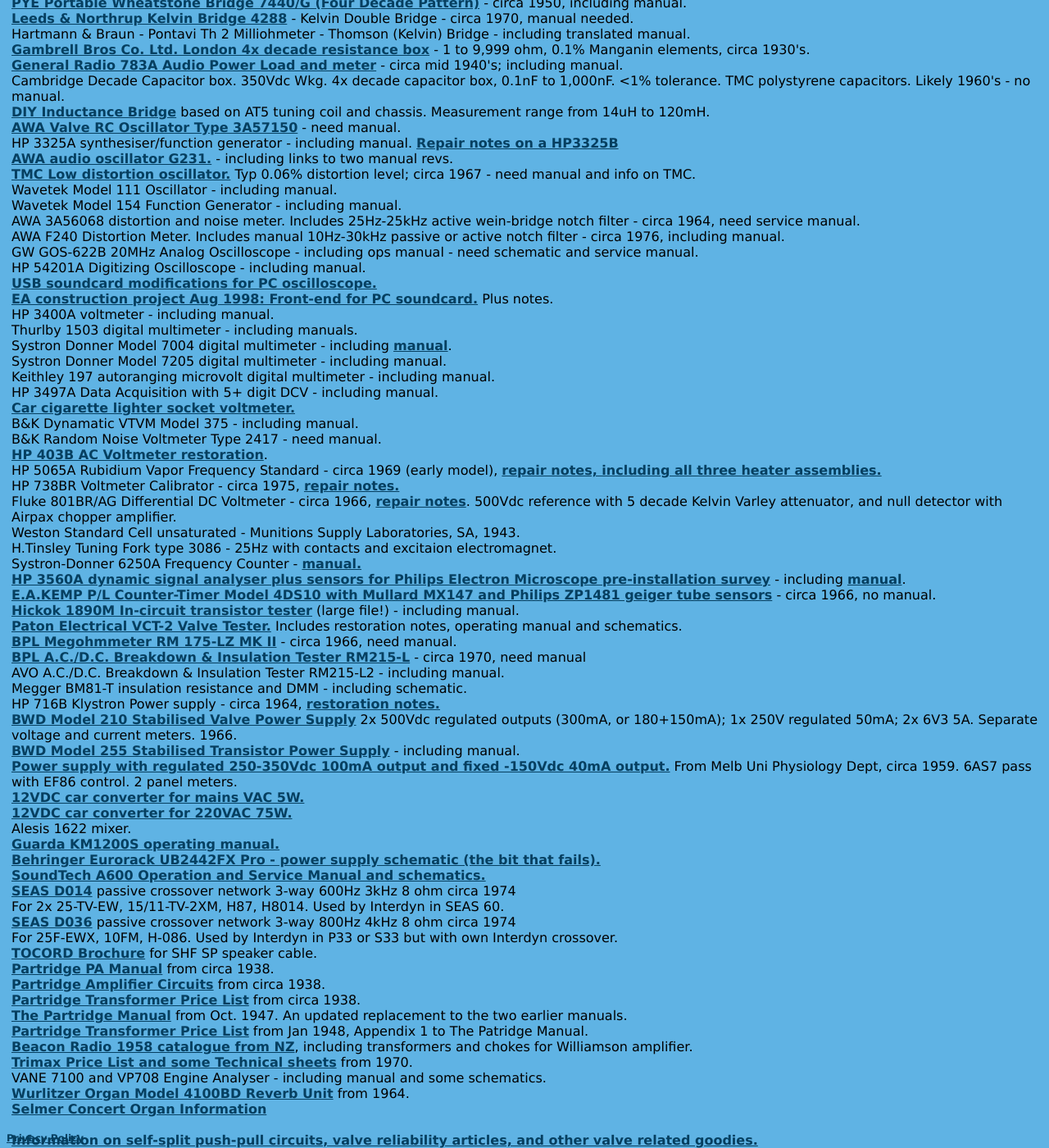
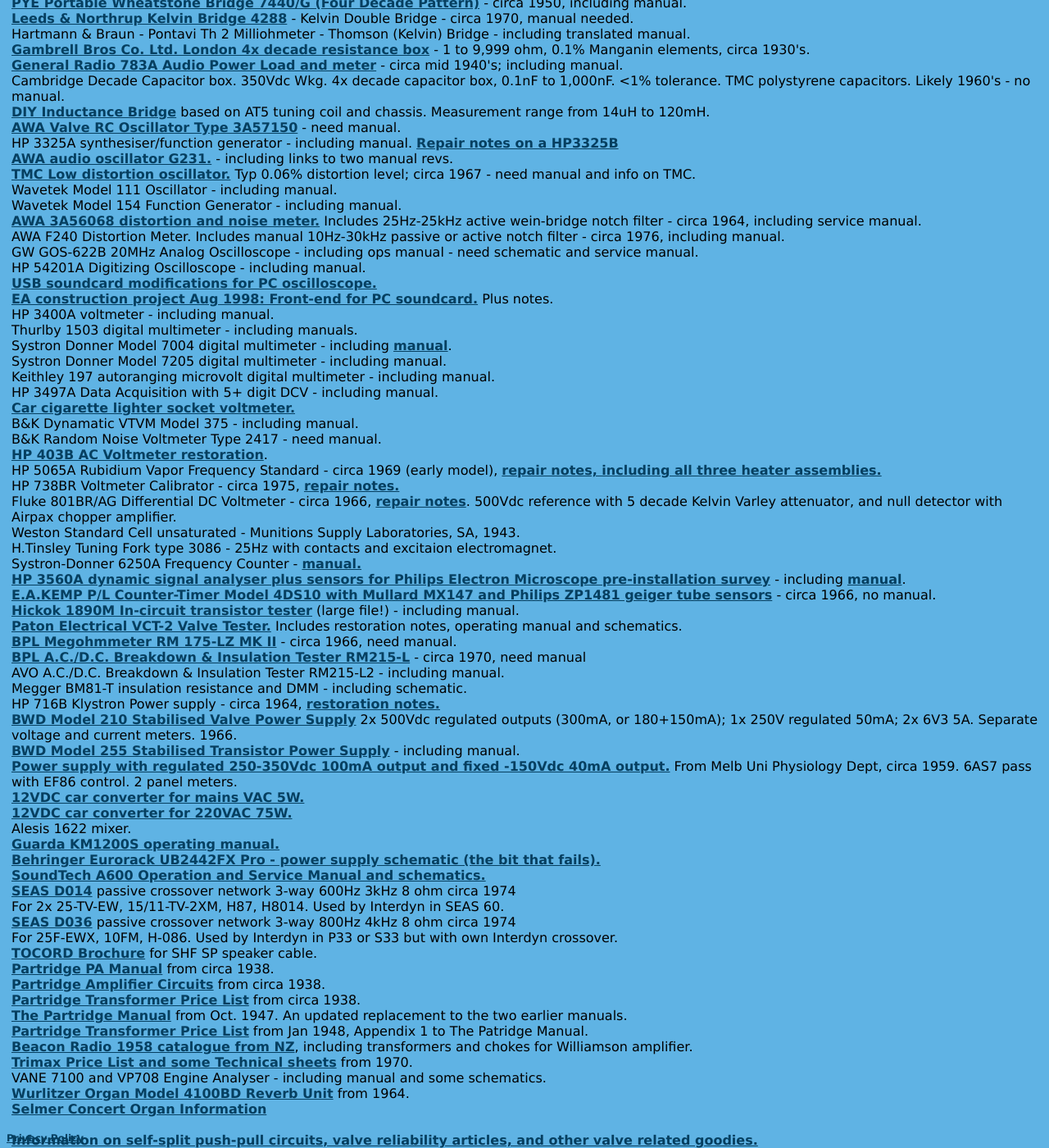
Before and after one commit to michael-robbins/michael-robbins.github.io, a Jekyll site: the page built from projects/amplifier.html, in a window 1280 px wide and 1400 px high, scrolled down 3358 px. Shown: the whole window at 82% size. Built offline with Jekyll 4.4.1, drawn with Linux system fonts in a browser that asks for light colours; some of the changed text lies outside the part shown.

Commit message:
Update amplifier.html

```diff
--- a/projects/amplifier.html
+++ b/projects/amplifier.html
@@ -229,7 +229,7 @@
       <br />
       Wavetek Model 154 Function Generator - including manual.
       <br />
-      AWA 3A56068 distortion and noise meter. Includes 25Hz-25kHz active wein-bridge notch filter - circa 1964, need service manual.
+      <a href="/static/AWA 3A56068 Distortion Meter.pdf">AWA 3A56068 distortion and noise meter.</a> Includes 25Hz-25kHz active wein-bridge notch filter - circa 1964, including service manual.
       <br />
       AWA F240 Distortion Meter. Includes manual 10Hz-30kHz passive or active notch filter - circa 1976, including manual.
       <br />
```
Also changed, not shown: other parts of projects/amplifier.html (+1 -1 lines).
